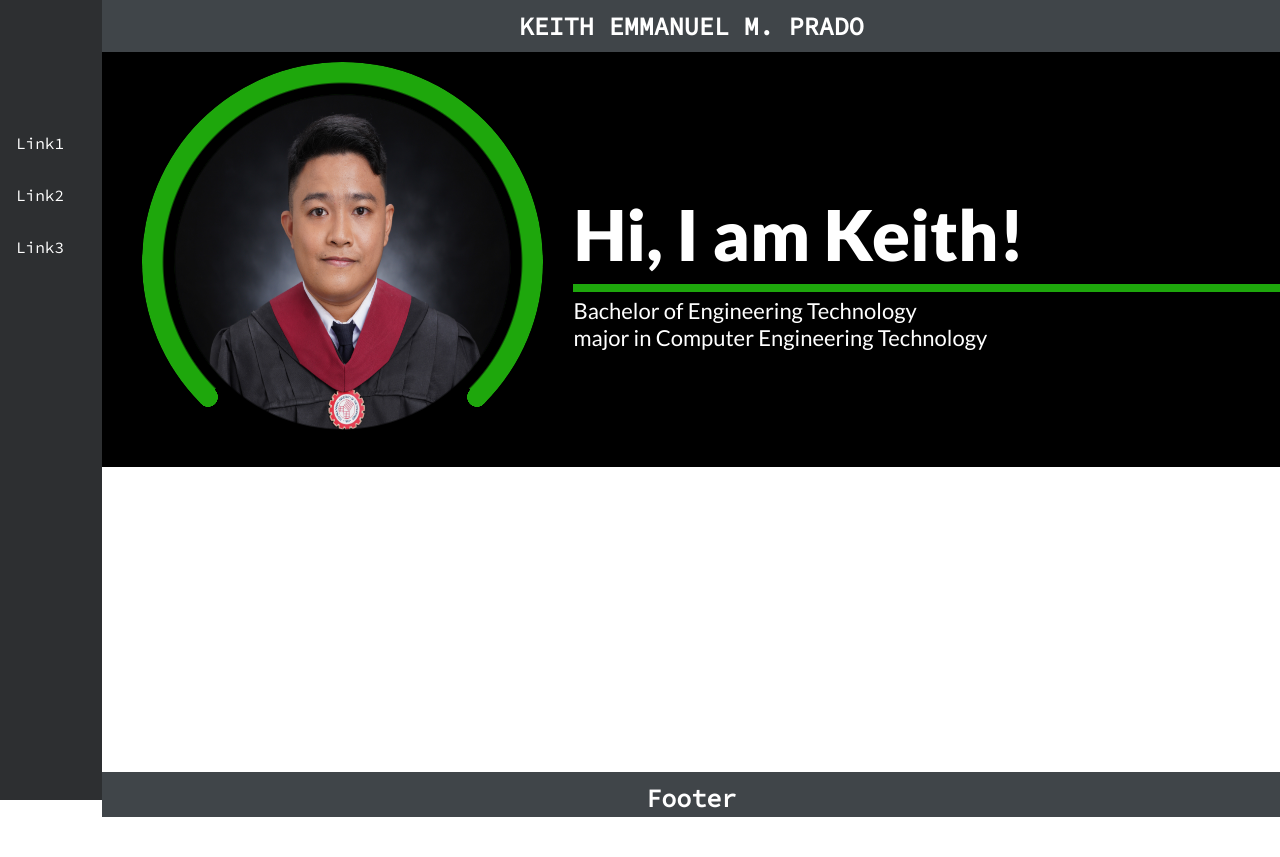
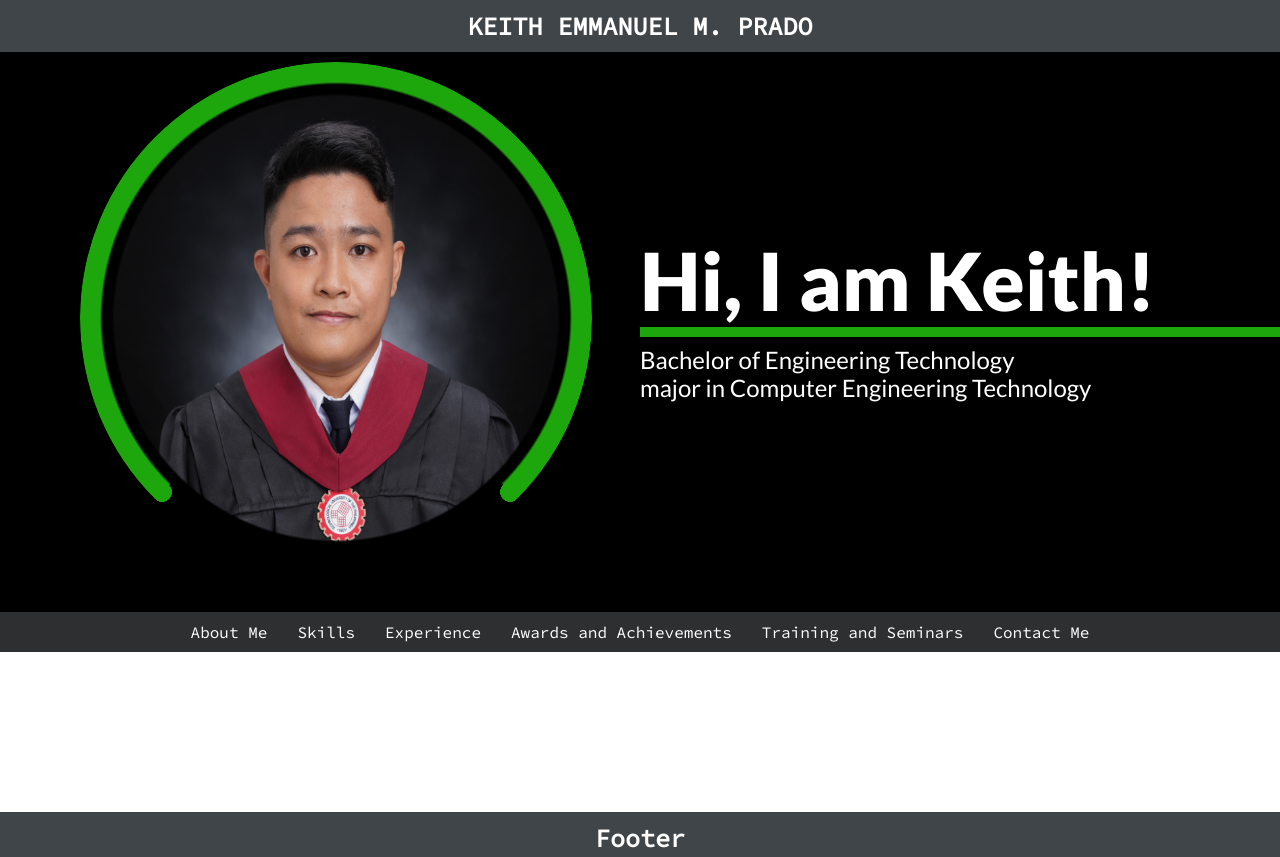
Before and after one commit to LeZione/MyPortfolio, a PHP site: template public/pages/myProfile.php in a window 1280 px wide. Before the commit the page ends 817 px from the top, so only its background shows below. Run offline with PHP 8.4, Linux system fonts and the light colour scheme; the template is opened without the code that fills it, so the values that code supplies are empty; some libraries are stand-ins or nearby versions; some web fonts are replaced.

Commit message:
Navigation Bar design and layout

```diff
--- a/public/pages/myProfile.php
+++ b/public/pages/myProfile.php
@@ -12,13 +12,6 @@
         <link rel="stylesheet" href="reset.css">
     </head>
     <body>
-        <div class="sideNav">
-            <div class="menu">
-                <a href="#">Link1</a>
-                <a href="#">Link2</a>
-                <a href="#">Link3</a>
-            </div>
-        </div>
 
         <div class="mainSection">
             <div class="header">
@@ -38,6 +31,17 @@
                         </div>
                     </div>
                 </div>
+
+                <div class="stickyNav">
+                    <div class="menu">
+                        <a href="#">About Me</a>
+                        <a href="#">Skills</a>
+                        <a href="#">Experience</a>
+                        <a href="#">Awards and Achievements</a>
+                        <a href="#">Training and Seminars</a>
+                        <a href="#">Contact Me</a>
+                    </div>
+                </div>
             </div>
 
             <div class="footer">
--- a/public/style.css
+++ b/public/style.css
@@ -1,5 +1,6 @@
 *{
     box-sizing: border-box;
+    scroll-behavior:smooth;
 }
 
 body{
@@ -8,10 +9,10 @@ body{
     font-family: 'Source Code Pro', monospace;
 }
 
-.sideNav{
-    height: 100%;
-    width: 8%;
-    position: fixed;
+.stickyNav{
+    height: 40px;
+    width: 100%;
+    position: sticky;
     z-index: 1;
     top: 0;
     left: 0;
@@ -20,15 +21,20 @@ body{
 }
 
 .menu{
+    display: flex;
+    justify-content: center;
+    align-items: center;
     margin: 0;
-    top: 60%;
+    height: 100%;
+    /*top: 60%;
     left: 50%;
-    transform: translate(0,75%);
+    transform: translate(0,75%);*/
 }
 
 .menu a{
+    float: left;
+    padding:0 15px 0 15px;
     color: white;
-    padding: 16px;
     text-decoration: none;
     display: block;
 }
@@ -39,7 +45,8 @@ body{
 }
 
 .mainSection{
-    margin-left: 8%;
+    width: 100%;
+    height: 100%;
     color: white;
 }
 
@@ -56,7 +63,7 @@ body{
 
 .mainContent{
     width: 100%;
-    height: 720px;
+    height: 760px;
     background-color:white;
     /*margin-left: 1%;
     margin-top: 10px;
@@ -66,7 +73,7 @@ body{
 .myIntroduction{
     background-color: black;
     margin-top: 0;
-    height: 415px;
+    height: 560px;
 }
 
 .myIntroduction div{
@@ -75,7 +82,7 @@ body{
 }
 
 .myPicture{
-    width: 40%;
+    width: 50%;
 }
 
 @property --gap{
@@ -95,11 +102,11 @@ body{
     --gap: 12px;
     --color: #1ea70c;
 
-    width: 85%;
+    width: 80%;
     aspect-ratio: 1;
     box-sizing: border-box;
     border-radius:50%;
-    margin: 10px 0 0 40px;
+    margin: 10px 0 0 80px;
     cursor: pointer;
     padding: calc(var(--border) + var(--gap));
 
@@ -135,14 +142,14 @@ body{
     /*top:50%;
     left: 50%;
     transform: translate(0,100%);*/
-    width: 60%;
+    width: 50%;
     height: 100%;
     align-items:last baseline;
 }
 
 .introSentence .myNameAndCourse{
     height: 200px;
-    margin: 140px 0 0 0;
+    margin: 180px 0 0 0;
     padding: 0;
 
 }
@@ -153,30 +160,27 @@ body{
 }
 
 .introSentence .a{
-    margin:0 0 5px 0;
+    margin:0 0 8px 0;
     padding: 0 0 10px 0;
-    height: 100px;
-    /*top: 50%;
-    left: 50%;
-    transform: translate(0,10%);*/
-    font-size: 70px;
+    height: 105px;
+    font-size: 80px;
     font-weight: 900;
     font-style: normal;
-    border-bottom: 8px solid #1ea70c;
+    border-bottom: 10px solid #1ea70c;
 }
 
 .introSentence .b{
-    margin:0 0 5px 0;
+    margin:0 0 6px 0;
     padding: 0;
     height: 22px;
-    font-size: 22px;
+    font-size: 24px;
 }
 
 .introSentence .c{
     margin:0;
     padding: 0;
     height: 22px;
-    font-size: 22px;
+    font-size: 24px;
 }
 
 .footer{
```
